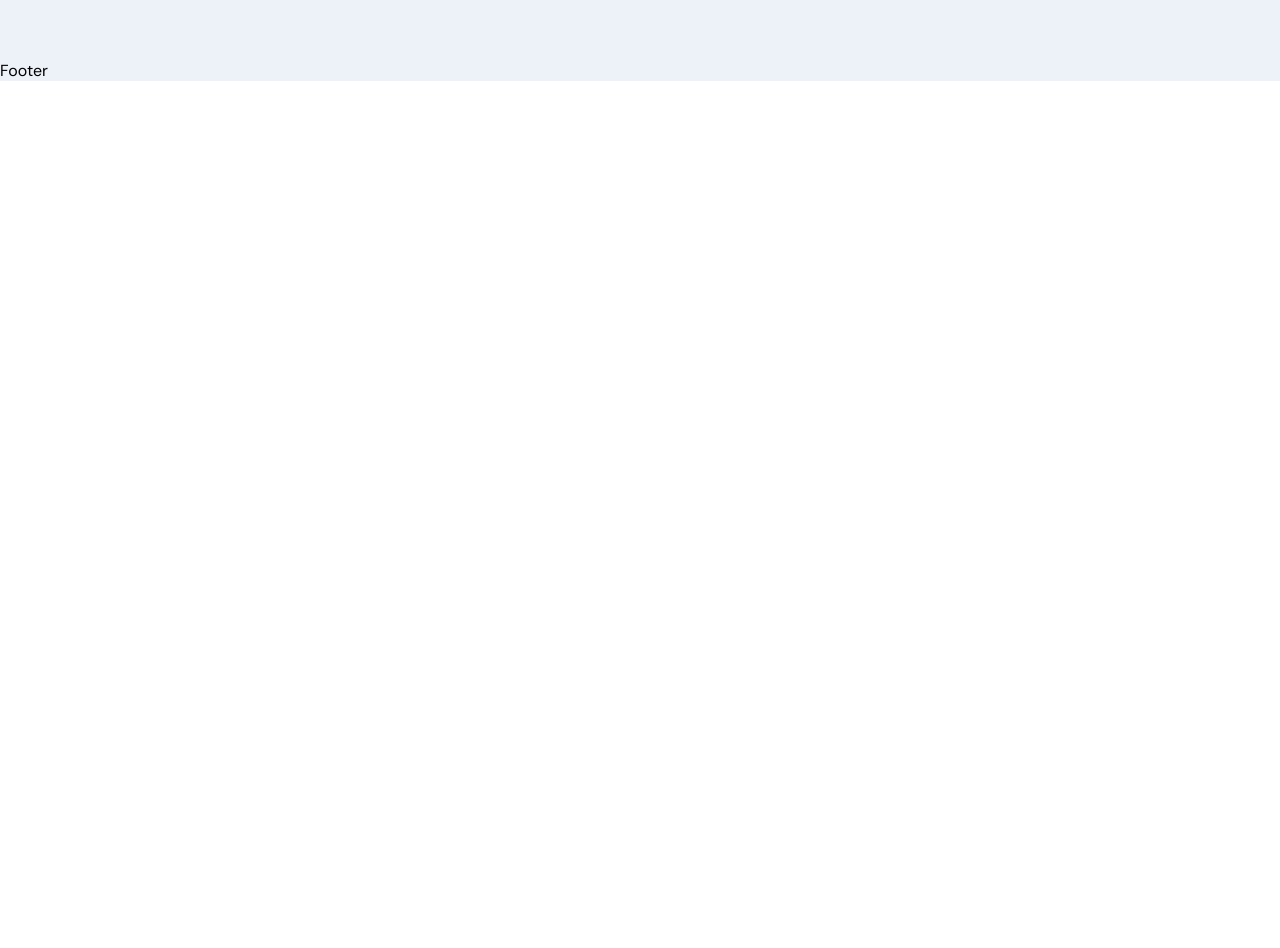
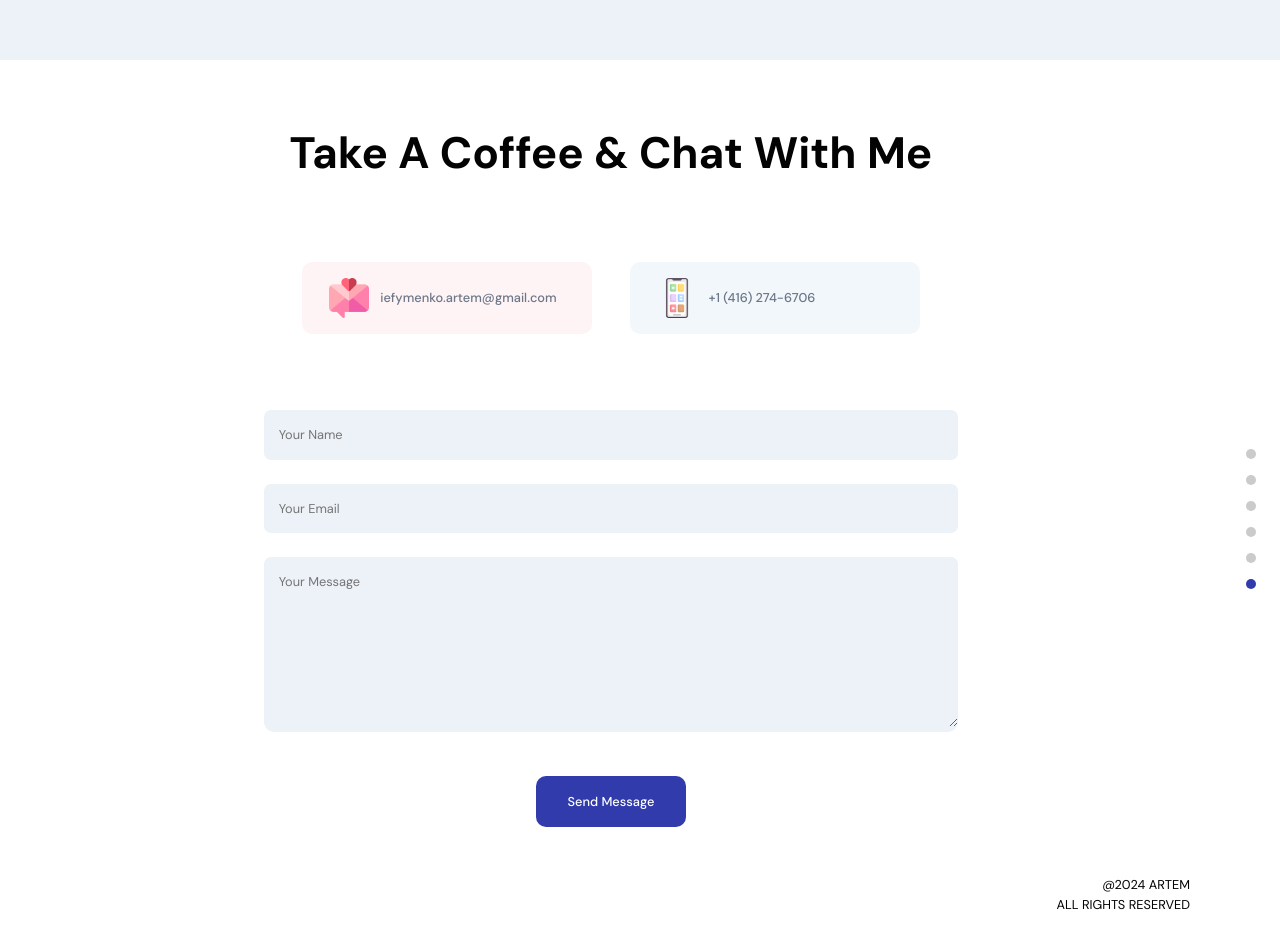
Before and after one commit to aiefymenko/aiefymenko_portfolio, a React (Create React App) app in the folder frontend_react/: page / in a window 1280 px wide. Shown: the part 3940-4888 px from the top of the page. Before the commit the page ends 4021 px from the top, so only its background shows below. Built offline with nearby package versions, Linux system fonts and the light colour scheme; no server answers.

Commit message:
Add comment form

```diff
--- a/frontend_react/src/container/Footer/Footer.jsx
+++ b/frontend_react/src/container/Footer/Footer.jsx
@@ -1,10 +1,86 @@
-import React from 'react';
+import React, { useState } from 'react';
+
+import { images } from '../../constants';
+import { AppWrap, MotionWrap } from '../../wrapper';
+import { client } from '../../client';
 import './Footer.scss';
 
 const Footer = () => {
+  const [formData, setFormData] = useState({ name: '', email: '', message: '' });
+  const [isFormSubmitted, setIsFormSubmitted] = useState(false);
+  const [loading, setLoading] = useState(false);
+
+  const { username, email, message } = formData;
+
+  const handleChangeInput = (e) => {
+    const { name, value } = e.target;
+    setFormData({ ...formData, [name]: value });
+  };
+
+  const handleSubmit = () => {
+    setLoading(true);
+
+    const contact = {
+      _type: 'contact',
+      name: formData.username,
+      email: formData.email,
+      message: formData.message,
+    };
+
+    client.create(contact)
+      .then(() => {
+        setLoading(false);
+        setIsFormSubmitted(true);
+      })
+      .catch((err) => console.log(err));
+  };
+
   return (
-    <div>Footer</div>
-  )
-}
+    <>
+      <h2 className="head-text">Take a coffee & chat with me</h2>
 
-export default Footer
+      <div className="app__footer-cards">
+        <div className="app__footer-card ">
+          <img src={images.email} alt="email" />
+          <a href="mailto:iefymenko.artem@gmail.com" className="p-text">iefymenko.artem@gmail.com</a>
+        </div>
+        <div className="app__footer-card">
+          <img src={images.mobile} alt="phone" />
+          <a href="tel:+1 (416) 274-6706" className="p-text">+1 (416) 274-6706</a>
+        </div>
+      </div>
+      {!isFormSubmitted ? (
+        <div className="app__footer-form app__flex">
+          <div className="app__flex">
+            <input className="p-text" type="text" placeholder="Your Name" name="username" value={username} onChange={handleChangeInput} />
+          </div>
+          <div className="app__flex">
+            <input className="p-text" type="email" placeholder="Your Email" name="email" value={email} onChange={handleChangeInput} />
+          </div>
+          <div>
+            <textarea
+              className="p-text"
+              placeholder="Your Message"
+              value={message}
+              name="message"
+              onChange={handleChangeInput}
+            />
+          </div>
+          <button type="button" className="p-text" onClick={handleSubmit}>{!loading ? 'Send Message' : 'Sending...'}</button>
+        </div>
+      ) : (
+        <div>
+          <h3 className="head-text">
+            Thank you for getting in touch!
+          </h3>
+        </div>
+      )}
+    </>
+  );
+};
+
+export default AppWrap(
+  MotionWrap(Footer, 'app__footer'),
+  'contact',
+  'app__whitebg',
+);
--- a/frontend_react/src/container/Footer/Footer.scss
+++ b/frontend_react/src/container/Footer/Footer.scss
@@ -0,0 +1,130 @@
+.app__footer {
+  flex: 1;
+  width: 100%;
+  flex-direction: column;
+
+  @media screen and (max-width: 768px) {
+    flex-direction: column;
+  }
+}
+
+.app__footer-cards {
+  width: 60%;
+  display: flex;
+  justify-content: space-evenly;
+  align-items: center;
+  flex-wrap: wrap;
+  margin: 4em 2rem 2rem;
+
+  .app__footer-card {
+    min-width: 290px;
+    display: flex;
+    flex-direction: row;
+    justify-content: flex-start;
+    align-items: center;
+
+    margin: 1rem 0;
+    padding: 1rem;
+    border-radius: 10px;
+    cursor: pointer;
+    background-color: #fef4f5;
+
+    transition: all 0.3s ease-in-out;
+
+    img {
+      width: 40px;
+      height: 40px;
+      margin: 0 0.7rem;
+    }
+
+    p {
+      font-weight: 500;
+    }
+    a {
+      text-decoration: none;
+      font-weight: 500;
+    }
+    &:hover {
+      box-shadow: 0 0 25px #fef4f5;
+    }
+
+    @media screen and (max-width: 450px) {
+      width: 100%;
+    }
+  }
+
+  @media screen and (max-width: 768px) {
+    width: 100%;
+  }
+}
+
+.app__footer-cards .app__footer-card:last-child {
+  background-color: #f2f7fb;
+}
+
+.app__footer-cards .app__footer-card:last-child:hover {
+  box-shadow: 0 0 25px #f2f7fb;
+}
+
+.app__footer-form {
+  width: 60%;
+  flex-direction: column;
+  margin: 1rem 2rem;
+
+  div {
+    width: 100%;
+
+    margin: 0.75rem 0;
+    border-radius: 10px;
+    cursor: pointer;
+    background-color: var(--primary-color);
+
+    transition: all 0.3s ease-in-out;
+
+    input,
+    textarea {
+      width: 100%;
+      padding: 0.95rem;
+      border: none;
+      border-radius: 7px;
+      background-color: var(--primary-color);
+
+      font-family: var(--font-base);
+      color: var(--secondary-color);
+      outline: none;
+    }
+
+    textarea {
+      height: 170px;
+    }
+
+    &:hover {
+      box-shadow: 0 0 25px var(--primary-color);
+    }
+  }
+
+  button {
+    padding: 1rem 2rem;
+    border-radius: 10px;
+    border: none;
+    background-color: var(--secondary-color);
+
+    font-weight: 500;
+    color: var(--white-color);
+    outline: none;
+    margin: 2rem 0 0 0;
+    font-family: var(--font-base);
+
+    transition: cubic-bezier(0.55, 0.085, 0.68, 0.53);
+    cursor: pointer;
+
+    &:hover {
+      background-color: #2430af;
+    }
+  }
+
+  @media screen and (max-width: 768px) {
+    width: 100%;
+    margin: 1rem 0;
+  }
+}
```
